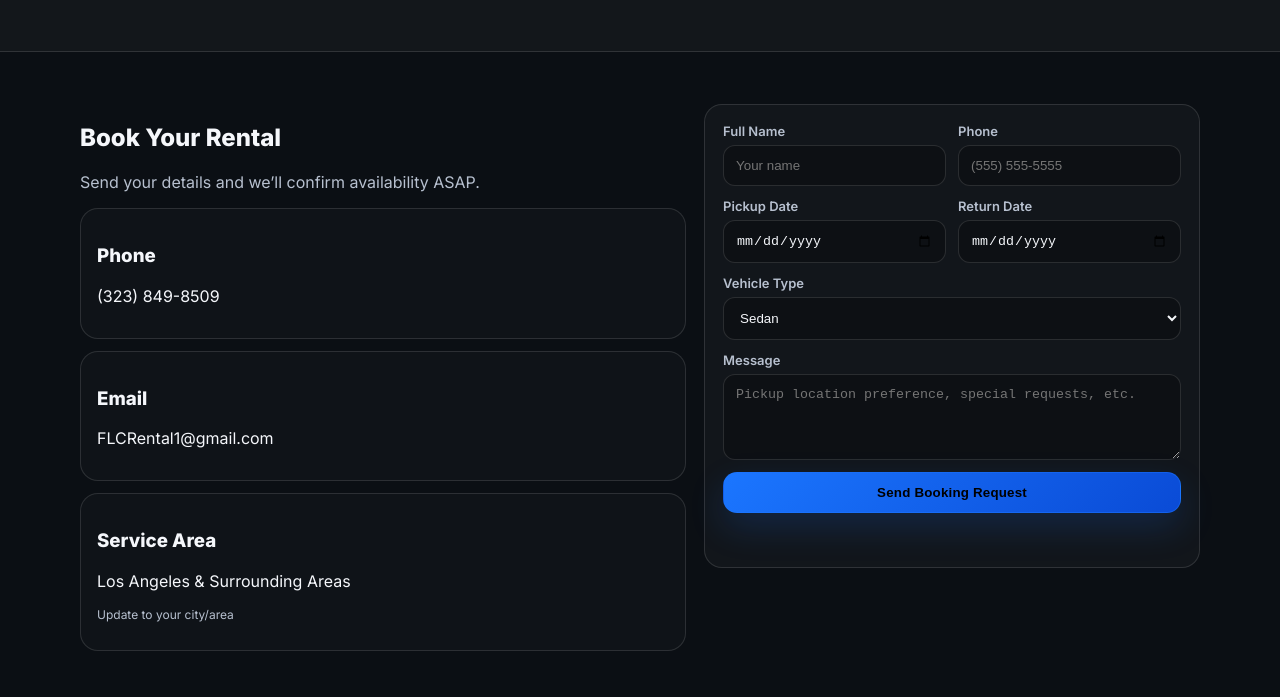
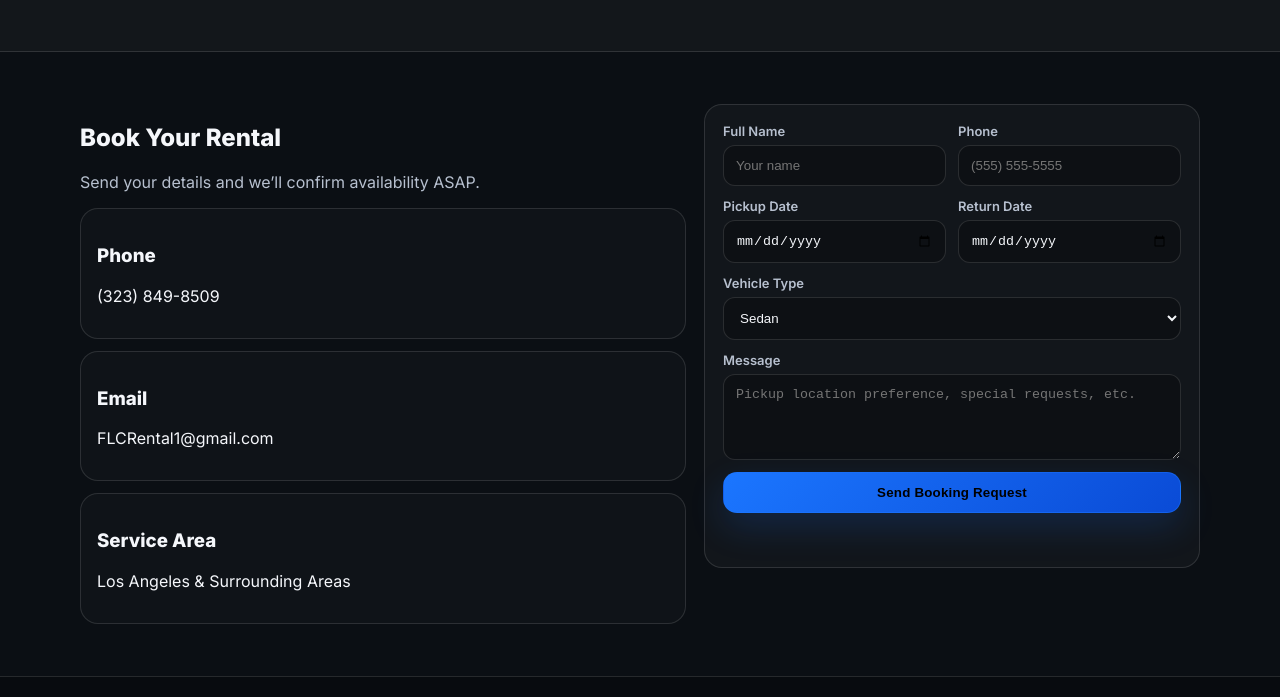
Before and after one commit to WEnt2025/fast-lane-car-rental, a plain HTML site: page index.html in a window 1280 px wide. Shown: the part 2272-2969 px from the top of the page. Drawn offline with Linux system fonts and the light colour scheme.

Commit message:
index.html

```diff
--- a/index.html
+++ b/index.html
@@ -254,7 +254,7 @@
             <div class="contact-card">
               <h3>Service Area</h3>
               <p>Los Angeles & Surrounding Areas</p>
-              <p class="small muted">Update to your city/area</p>
+              <p class="small muted"></p>
             </div>
           </div>
         </div>
```
